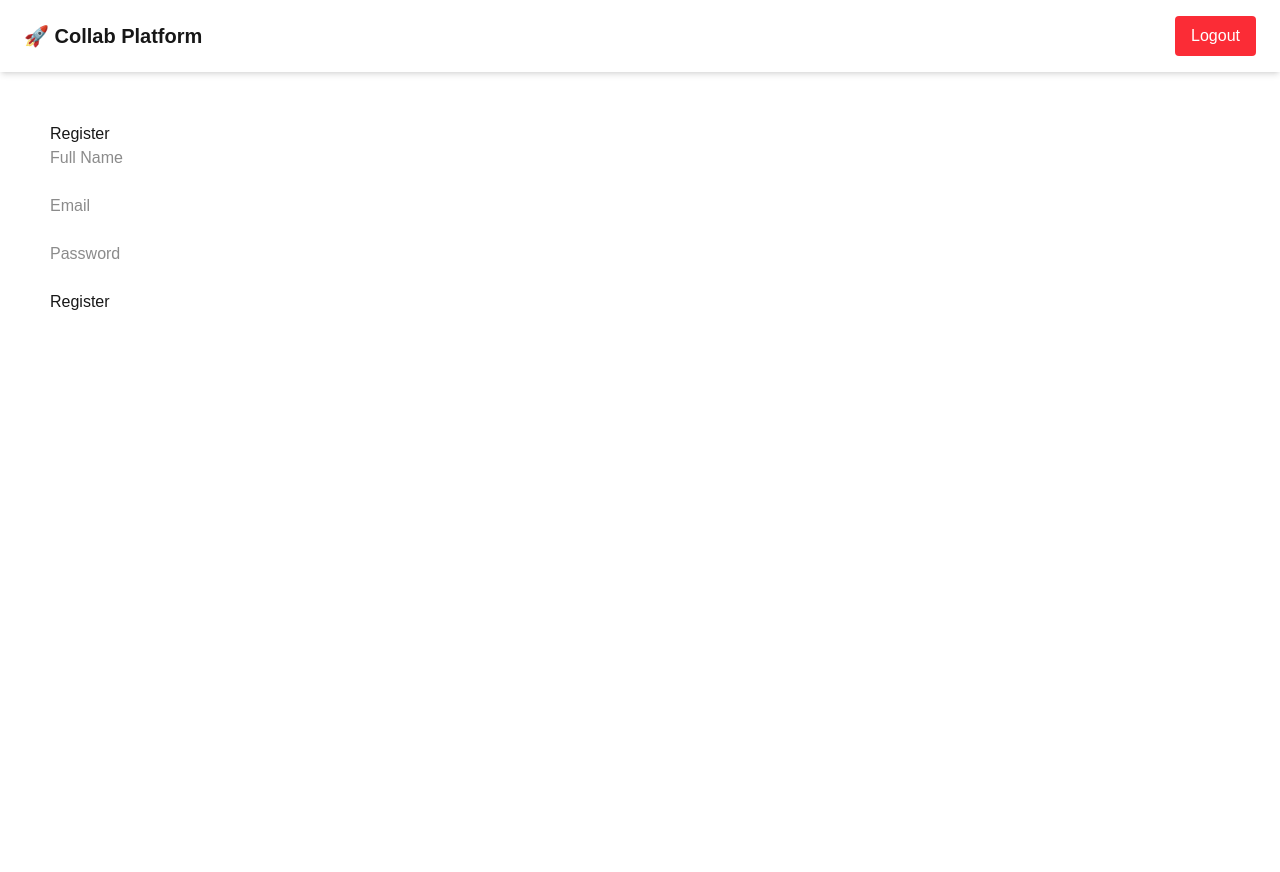
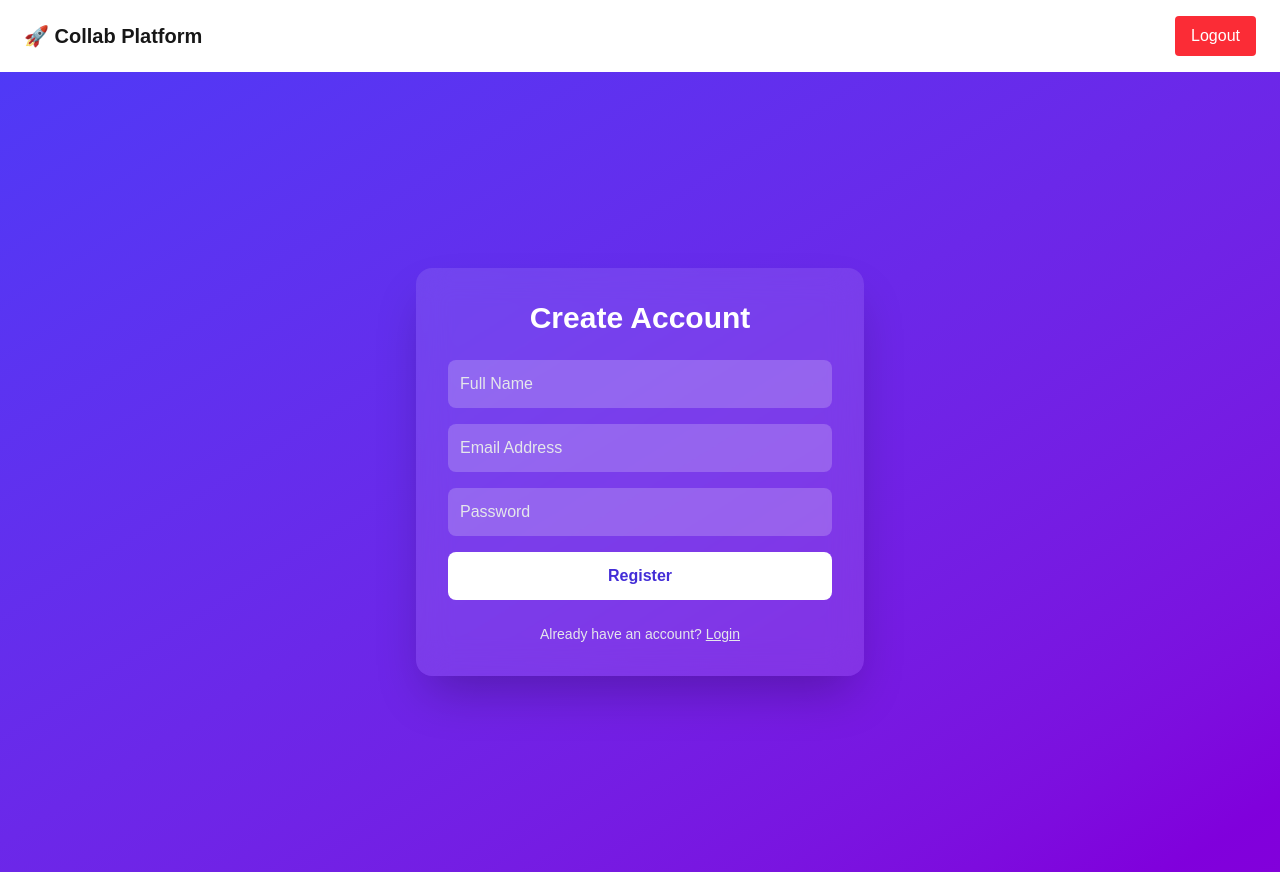
Before and after one commit to kush-devx/Project-Task-Management-System, a Next.js app in the folder frontend/: page /register in a window 1280 px wide. Before the commit the page ends 800 px from the top, so only its background shows below. Built offline with nearby package versions, Linux system fonts and the light colour scheme.

Commit message:
improve UI/UX

```diff
--- a/frontend/app/dashboard/page.tsx
+++ b/frontend/app/dashboard/page.tsx
@@ -39,42 +39,103 @@ export default function DashboardPage() {
     }
   }, [userToken]);
 
+  const getStatusStyle = (status: string) => {
+    switch (status.toLowerCase()) {
+      case "completed":
+        return "bg-green-100 text-green-700";
+      case "in-progress":
+        return "bg-yellow-100 text-yellow-700";
+      default:
+        return "bg-indigo-100 text-indigo-700";
+    }
+  };
+
   return (
-    <div className="min-h-screen bg-gray-100 p-8">
-      <h1 className="text-3xl font-bold mb-6">Dashboard</h1>
+    <div className="min-h-screen bg-gray-50">
+      {/* Header */}
+      <div className="bg-white shadow-sm px-8 py-5 flex justify-between items-center">
+        <h1 className="text-2xl font-bold text-gray-800">
+          🚀 Project Dashboard
+        </h1>
+      </div>
 
+      <div className="p-8 max-w-6xl mx-auto">
+        {/* Welcome Section */}
+        <div className="mb-8">
+          <h2 className="text-xl font-semibold text-gray-700">
+            Your Workspace
+          </h2>
+          <p className="text-gray-500 text-sm mt-1">
+            Manage your academic collaboration projects efficiently.
+          </p>
+        </div>
+
+        {/* Create Project */}
+        <div className="bg-white p-6 rounded-2xl shadow-md mb-10">
+          <h3 className="text-lg font-semibold mb-4">
+            ➕ Create New Project
+          </h3>
           <CreateProjectForm onProjectCreated={fetchProjects} />
+        </div>
 
-      <div className="mt-8">
-        <h2 className="text-xl font-semibold mb-4">Your Projects</h2>
+        {/* Projects Section */}
+        <div>
+          <h2 className="text-xl font-semibold mb-6 text-gray-700">
+            📂 Your Projects
+          </h2>
 
-        {loading && <p>Loading projects...</p>}
-
-        {projects.length === 0 && !loading && (
-          <p className="text-gray-500">No projects found</p>
+          {loading && (
+            <div className="text-gray-500 animate-pulse">
+              Loading projects...
+            </div>
           )}
 
-        <div className="grid grid-cols-1 md:grid-cols-2 gap-6">
+          {!loading && projects.length === 0 && (
+            <div className="bg-white p-8 rounded-2xl shadow text-center">
+              <p className="text-gray-500">
+                No projects found.
+              </p>
+              <p className="text-sm text-gray-400 mt-2">
+                Start by creating your first project above.
+              </p>
+            </div>
+          )}
+
+          <div className="grid grid-cols-1 md:grid-cols-2 lg:grid-cols-3 gap-6">
             {projects.map((project) => (
               <div
                 key={project._id}
-              className="bg-white p-6 rounded-xl shadow-md hover:shadow-lg cursor-pointer transition"
+                className="bg-white p-6 rounded-2xl shadow-md hover:shadow-xl transition-all duration-200 cursor-pointer border border-gray-100 hover:-translate-y-1"
                 onClick={() => router.push(`/project/${project._id}`)}
               >
-              <h3 className="text-lg font-semibold">{project.title}</h3>
-              <p className="text-sm text-gray-600 mt-2">
+                <h3 className="text-lg font-semibold text-gray-800">
+                  {project.title}
+                </h3>
+
+                <p className="text-sm text-gray-600 mt-3 line-clamp-3">
                   {project.description}
                 </p>
 
-              <div className="mt-4">
-                <span className="text-xs bg-indigo-100 text-indigo-700 px-3 py-1 rounded-full">
+                <div className="mt-5 flex justify-between items-center">
+                  <span
+                    className={`text-xs px-3 py-1 rounded-full font-medium ${getStatusStyle(
+                      project.status
+                    )}`}
+                  >
                     {project.status}
                   </span>
+
+                  {project.deadline && (
+                    <span className="text-xs text-gray-400">
+                      📅 {new Date(project.deadline).toLocaleDateString()}
+                    </span>
+                  )}
                 </div>
               </div>
             ))}
           </div>
         </div>
       </div>
+    </div>
   );
 }
--- a/frontend/app/login/page.tsx
+++ b/frontend/app/login/page.tsx
@@ -6,14 +6,19 @@ import api from "../../services/api";
 import { useAuth } from "../../context/AuthContext";
 
 export default function LoginPage() {
-  const [email, setEmail] = useState<string>("");
-  const [password, setPassword] = useState<string>("");
+  const [email, setEmail] = useState("");
+  const [password, setPassword] = useState("");
+  const [error, setError] = useState("");
+  const [loading, setLoading] = useState(false);
+  const [showPassword, setShowPassword] = useState(false);
 
   const router = useRouter();
   const { login } = useAuth();
 
   const handleLogin = async (e: React.FormEvent) => {
     e.preventDefault();
+    setError("");
+    setLoading(true);
 
     try {
       const res = await api.post("/auth/login", {
@@ -24,41 +29,71 @@ export default function LoginPage() {
       login(res.data.accessToken);
       router.push("/dashboard");
     } catch {
-      alert("Invalid credentials");
+      setError("Invalid email or password");
+    } finally {
+      setLoading(false);
     }
   };
 
   return (
-    <div style={{ padding: "50px" }}>
-      <h2>Login</h2>
+    <div className="min-h-screen flex items-center justify-center bg-gradient-to-br from-indigo-600 to-purple-700 px-4">
+      <div className="bg-white/10 backdrop-blur-lg p-8 rounded-2xl shadow-2xl w-full max-w-md text-white">
+        <h2 className="text-3xl font-bold text-center mb-6">
+          Welcome Back
+        </h2>
 
-      <form onSubmit={handleLogin}>
+        {error && (
+          <div className="bg-red-500/20 text-red-200 p-2 rounded mb-4 text-sm">
+            {error}
+          </div>
+        )}
+
+        <form onSubmit={handleLogin} className="space-y-4">
           <input
             type="email"
-          placeholder="Email"
+            placeholder="Email Address"
             value={email}
             onChange={(e) => setEmail(e.target.value)}
+            className="w-full p-3 rounded-lg bg-white/20 placeholder-gray-200 focus:outline-none focus:ring-2 focus:ring-white"
+            required
           />
-        <br />
-        <br />
 
+          <div className="relative">
             <input
-          type="password"
+              type={showPassword ? "text" : "password"}
               placeholder="Password"
               value={password}
               onChange={(e) => setPassword(e.target.value)}
+              className="w-full p-3 rounded-lg bg-white/20 placeholder-gray-200 focus:outline-none focus:ring-2 focus:ring-white"
+              required
             />
-        <br />
-        <br />
+            <span
+              onClick={() => setShowPassword(!showPassword)}
+              className="absolute right-3 top-3 cursor-pointer text-sm text-gray-200 hover:text-white"
+            >
+              {showPassword ? "Hide" : "Show"}
+            </span>
+          </div>
 
-        <button type="submit">Login</button>
+          <button
+            type="submit"
+            disabled={loading}
+            className="w-full bg-white text-indigo-700 font-semibold py-3 rounded-lg hover:bg-gray-100 transition-all duration-200 disabled:opacity-50"
+          >
+            {loading ? "Logging in..." : "Login"}
+          </button>
         </form>
-      <p>
-        {"Don't have an account?"}{" "}
-        <a href="/register" style={{ color: "blue" }}>
-          Register here
-        </a>
+
+        <p className="text-sm text-center mt-6 text-gray-200">
+          Don't have an account?{" "}
+          <span
+            onClick={() => router.push("/register")}
+            className="underline cursor-pointer hover:text-white"
+          >
+            Register
+          </span>
         </p>
+      </div>
     </div>
   );
 }
--- a/frontend/app/register/page.tsx
+++ b/frontend/app/register/page.tsx
@@ -1,19 +1,23 @@
 "use client";
-import axios from "axios";
 
 import { useState } from "react";
 import { useRouter } from "next/navigation";
+import axios from "axios";
 import api from "../../services/api";
 
 export default function RegisterPage() {
-  const [name, setName] = useState<string>("");
-  const [email, setEmail] = useState<string>("");
-  const [password, setPassword] = useState<string>("");
+  const [name, setName] = useState("");
+  const [email, setEmail] = useState("");
+  const [password, setPassword] = useState("");
+  const [error, setError] = useState("");
+  const [loading, setLoading] = useState(false);
 
   const router = useRouter();
 
   const handleRegister = async (e: React.FormEvent) => {
     e.preventDefault();
+    setError("");
+    setLoading(true);
 
     try {
       await api.post("/auth/register", {
@@ -23,51 +27,78 @@ export default function RegisterPage() {
         role: "admin",
       });
 
-      alert("Registration successful!");
       router.push("/login");
-    } catch (error: unknown) {
-  if (axios.isAxiosError(error)) {
-    alert(error.response?.data?.message || "Registration failed");
+    } catch (err: unknown) {
+      if (axios.isAxiosError(err)) {
+        setError(err.response?.data?.message || "Registration failed");
       } else {
-    alert("Registration failed");
+        setError("Registration failed");
       }
+    } finally {
+      setLoading(false);
     }
   };
 
   return (
-    <div style={{ padding: "50px" }}>
-      <h2>Register</h2>
+    <div className="min-h-screen flex items-center justify-center bg-gradient-to-br from-indigo-600 to-purple-700 px-4">
+      <div className="bg-white/10 backdrop-blur-lg p-8 rounded-2xl shadow-2xl w-full max-w-md text-white">
+        <h2 className="text-3xl font-bold text-center mb-6">
+          Create Account
+        </h2>
 
-      <form onSubmit={handleRegister}>
+        {error && (
+          <div className="bg-red-500/20 text-red-200 p-2 rounded mb-4 text-sm">
+            {error}
+          </div>
+        )}
+
+        <form onSubmit={handleRegister} className="space-y-4">
           <input
             type="text"
             placeholder="Full Name"
             value={name}
             onChange={(e) => setName(e.target.value)}
+            className="w-full p-3 rounded-lg bg-white/20 placeholder-gray-200 focus:outline-none focus:ring-2 focus:ring-white"
+            required
           />
-        <br />
-        <br />
 
           <input
             type="email"
-          placeholder="Email"
+            placeholder="Email Address"
             value={email}
             onChange={(e) => setEmail(e.target.value)}
+            className="w-full p-3 rounded-lg bg-white/20 placeholder-gray-200 focus:outline-none focus:ring-2 focus:ring-white"
+            required
           />
-        <br />
-        <br />
 
           <input
             type="password"
             placeholder="Password"
             value={password}
             onChange={(e) => setPassword(e.target.value)}
+            className="w-full p-3 rounded-lg bg-white/20 placeholder-gray-200 focus:outline-none focus:ring-2 focus:ring-white"
+            required
           />
-        <br />
-        <br />
 
-        <button type="submit">Register</button>
+          <button
+            type="submit"
+            disabled={loading}
+            className="w-full bg-white text-indigo-700 font-semibold py-3 rounded-lg hover:bg-gray-100 transition-all duration-200 disabled:opacity-50"
+          >
+            {loading ? "Creating Account..." : "Register"}
+          </button>
         </form>
+
+        <p className="text-sm text-center mt-6 text-gray-200">
+          Already have an account?{" "}
+          <span
+            onClick={() => router.push("/login")}
+            className="underline cursor-pointer hover:text-white"
+          >
+            Login
+          </span>
+        </p>
+      </div>
     </div>
   );
 }
```
Lines whose indentation alone changed are shown as unchanged.
